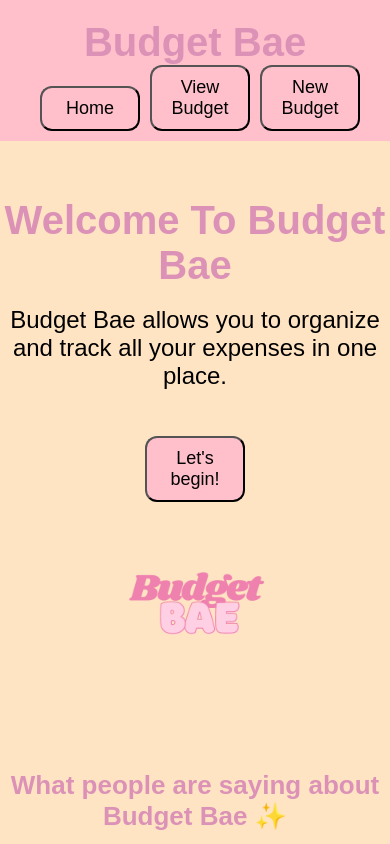
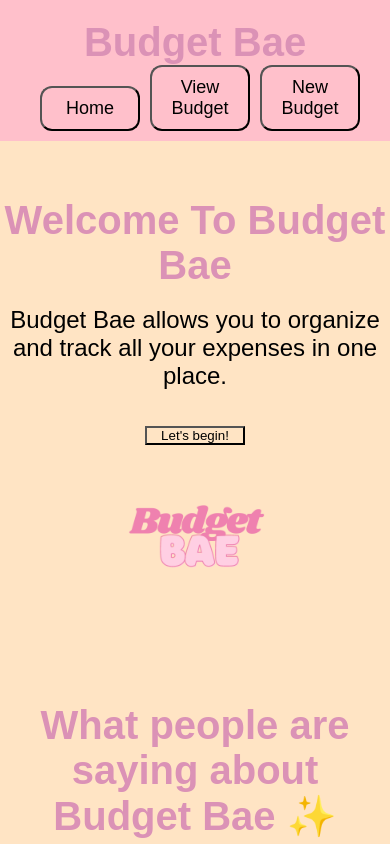
Before and after one commit to TaylorWill94/budget-app-frontend, a React (Create React App) app: page / in a window 390 px wide. Shown: the top 844 px of the page. Built offline with nearby package versions, Linux system fonts and the light colour scheme; a web font is replaced by a local one.

Commit message:
Added styling to buttons

```diff
--- a/src/App.css
+++ b/src/App.css
@@ -66,10 +66,15 @@
   .begin {
     margin: 10px;
     border-radius: 12px;
+    transition-duration: 0.4s;
+  }
+
+  .begin:hover {
+    background: white;
   }
 
   .budget-review-header {
-      font-size: 26px;
+    font-size: 40px;
     color: rgb(219, 146, 182);
   }
 
@@ -117,7 +122,6 @@
     grid-column: 2;
     padding: 10px;
     padding-top: 10%;
-
 
     /* margin: 25%;
       font-size: 16px; */
@@ -225,7 +229,6 @@
   }
 }
 
-
 @media screen and (min-width: 641px) and (max-width: 725px) {
   .App {
     display: grid;
@@ -292,7 +295,6 @@
           font-size: 16px; */
 
     /* EDIT FORM STYLING */
-
   }
 
   input {
@@ -426,7 +428,6 @@
           font-size: 16px; */
 
     /* EDIT FORM STYLING */
-
   }
 
   input {
@@ -560,7 +561,6 @@
           font-size: 16px; */
 
     /* EDIT FORM STYLING */
-
   }
 
   input {
@@ -628,7 +628,6 @@
   }
 }
 
-
 @media screen and (min-width: 960px) {
   .App {
     display: grid;
@@ -639,7 +638,7 @@
   .nav {
     grid-column: 1 / 4;
     text-align: center;
-        background: pink
+    background: pink;
   }
   .app-name {
     background: pink;
@@ -693,7 +692,6 @@
           font-size: 16px; */
 
     /* EDIT FORM STYLING */
-
   }
 
   input {
@@ -771,7 +769,7 @@
   .nav {
     grid-column: 1 / 4;
     text-align: center;
-        background: pink
+    background: pink;
   }
   .app-name {
     background: pink;
@@ -830,7 +828,6 @@
           font-size: 16px; */
 
     /* EDIT FORM STYLING */
-
   }
 
   input {
@@ -908,7 +905,7 @@
   .nav {
     grid-column: 1 / 4;
     text-align: center;
-        background: pink
+    background: pink;
   }
   .app-name {
     background: pink;
@@ -975,7 +972,6 @@
           font-size: 16px; */
 
     /* EDIT FORM STYLING */
-
   }
 
   input {
```
Lines whose indentation alone changed are shown as unchanged.
